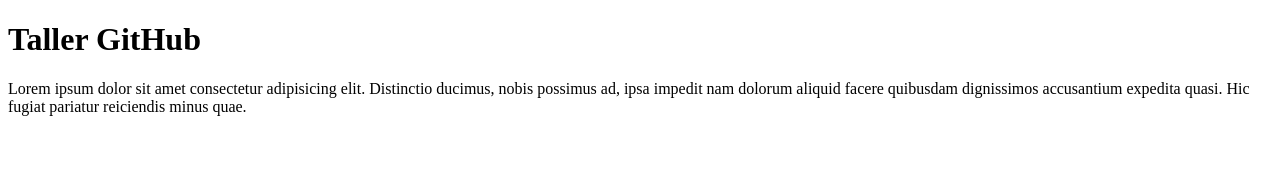
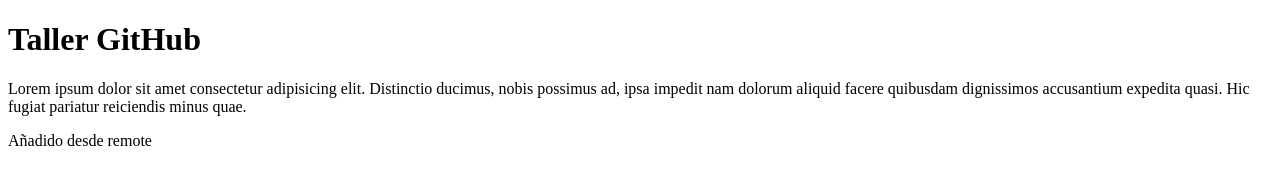
Before and after one commit to agustinf12321/Taller_Git, a plain HTML site: page index.html in a window 1280 px wide. Drawn offline with Linux system fonts and the light colour scheme.

Commit message:
Update index.html
Edit desde remote

```diff
--- a/index.html
+++ b/index.html
@@ -11,5 +11,7 @@
 
     <p>Lorem ipsum dolor sit amet consectetur adipisicing elit. Distinctio ducimus, nobis possimus ad, ipsa impedit nam dolorum aliquid facere quibusdam dignissimos accusantium expedita quasi. Hic fugiat pariatur reiciendis minus quae.</p>
 
+    <p>Añadido desde remote</p>
+
 </body>
 </html>
```
